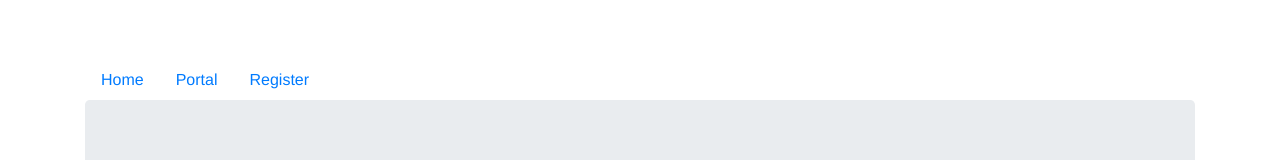
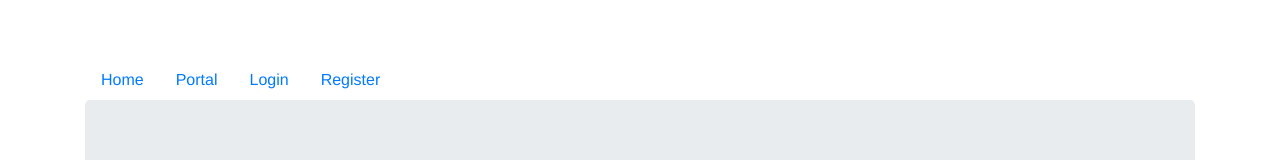
Before and after one commit to RN1001/devapps-frontend, a Vue app: page / in a window 1280 px wide. Shown: the top 160 px of the page. Built offline with nearby package versions, Linux system fonts and the light colour scheme.

Commit message:
Added router link for login page.

```diff
--- a/src/components/layout/header.vue
+++ b/src/components/layout/header.vue
@@ -6,6 +6,9 @@
             </li>
             <li class="nav-link">
                 <router-link class="nav-item" to="/portal"> Portal </router-link>
+            </li>
+            <li class="nav-link">
+                <router-link class="nav-item" to="/login"> Login </router-link>
             </li>
             <li class="nav-link">
                 <router-link class="nav-item" to="/register"> Register </router-link>
```
